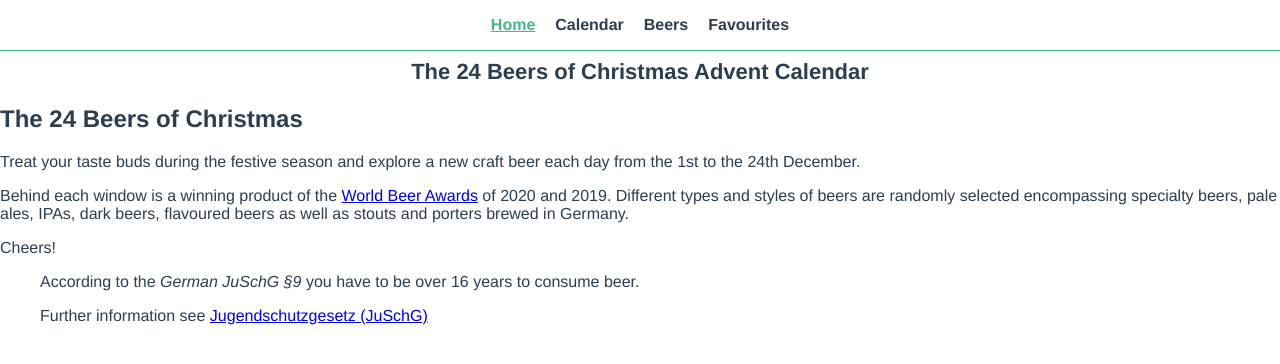
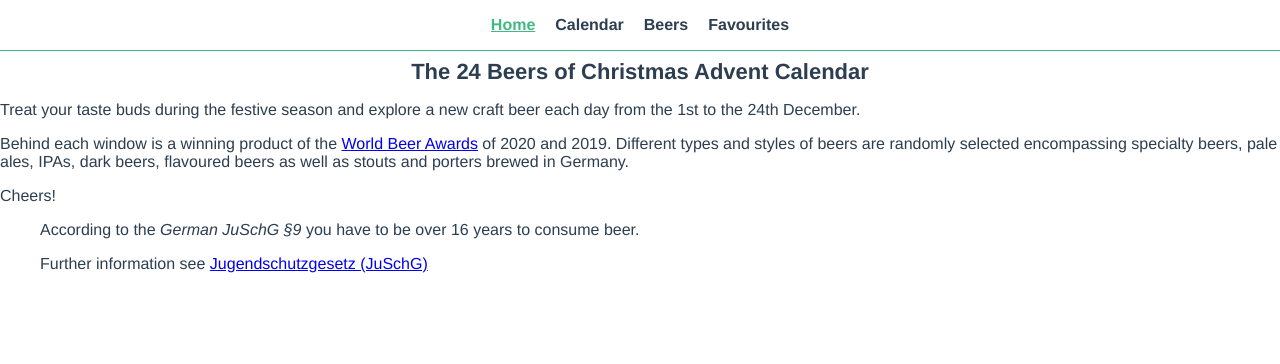
Before and after one commit to Fractalbonita/advent-calendar, a Vue app: page /#/ in a window 1280 px wide. Shown: the top 364 px of the page. Built offline with nearby package versions, Linux system fonts and the light colour scheme.

Commit message:
Update calendar description

```diff
--- a/src/components/CalendarDescription.vue
+++ b/src/components/CalendarDescription.vue
@@ -1,6 +1,5 @@
 <template>
   <section>
-    <h2>The 24 Beers of Christmas</h2>
     <p>
       Treat your taste buds during the festive season and explore a new craft
       beer each day from the 1st to the 24th December.
```
